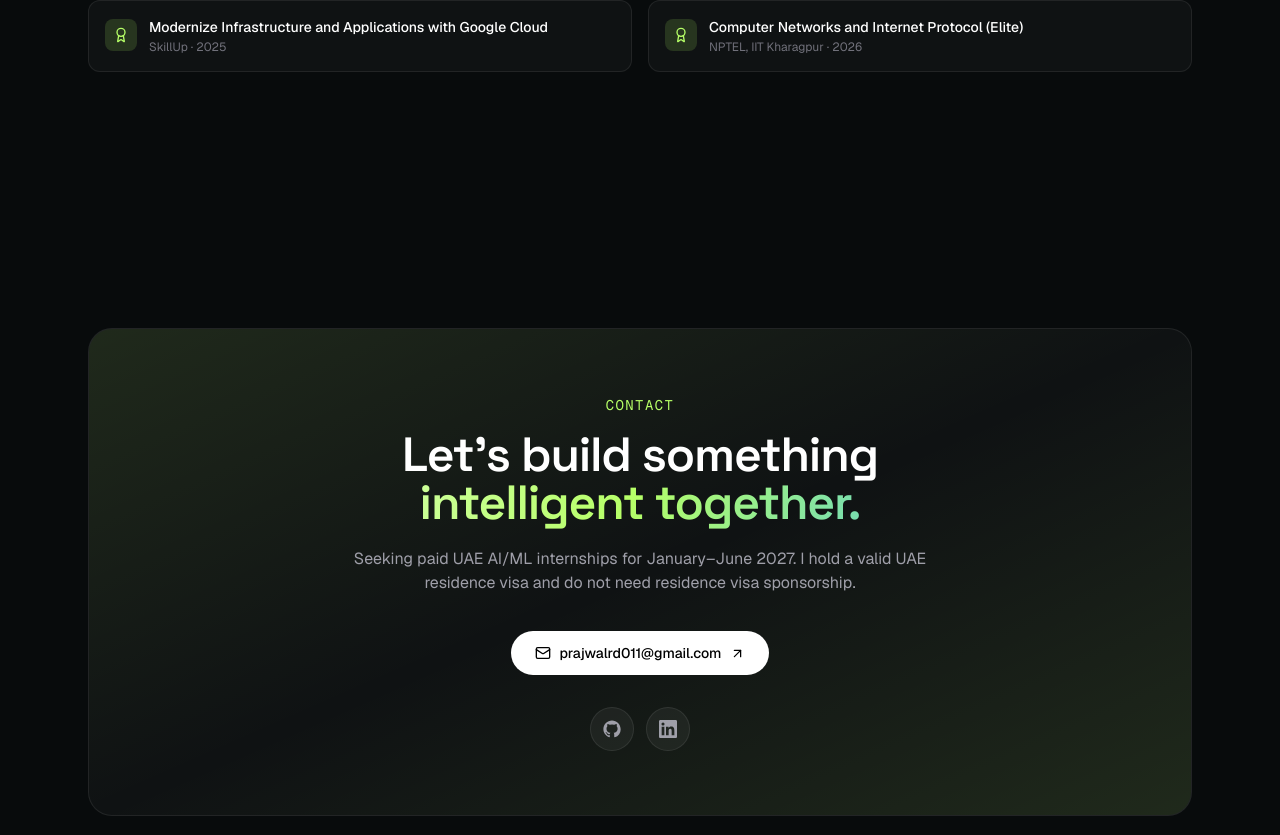
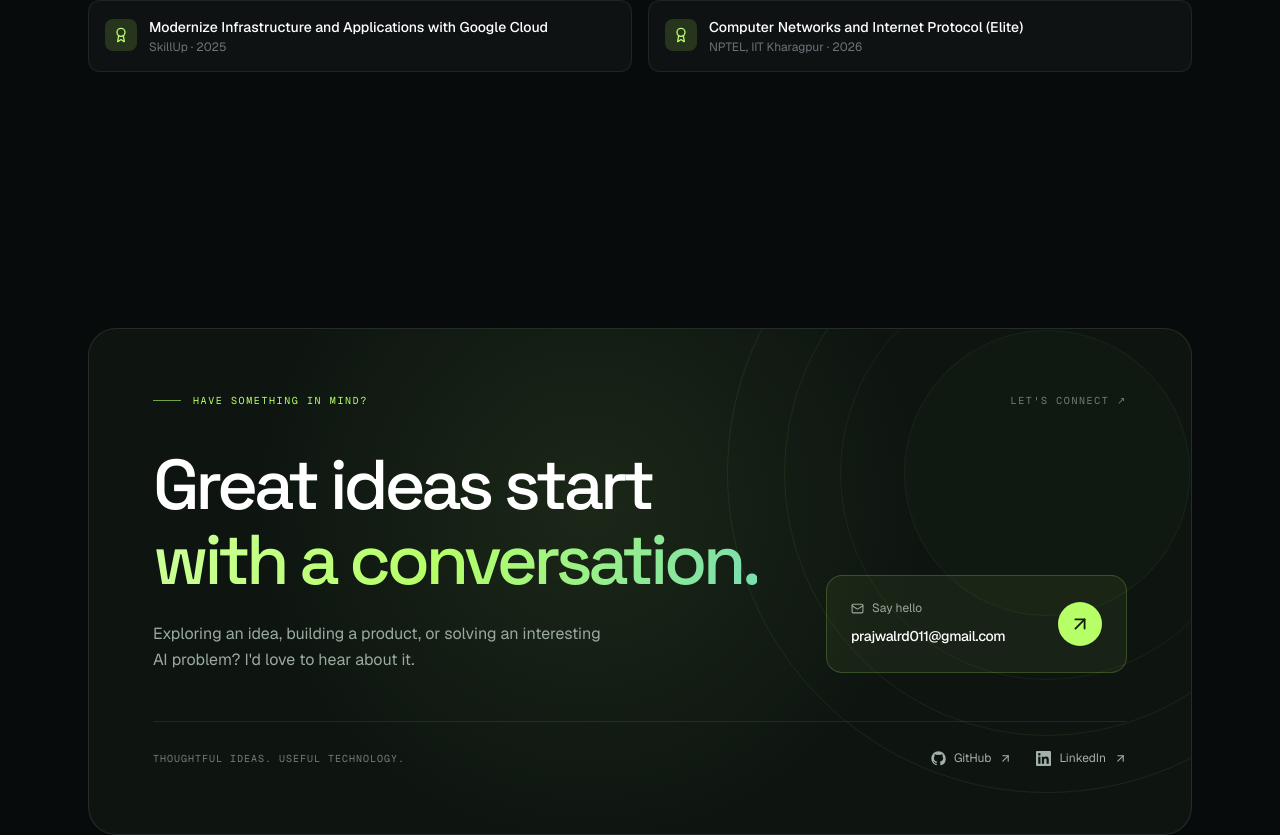
Before and after one commit to Prajwal-Rd-bond/portfolio, a Next.js app: page / in a window 1280 px wide. Shown: the part 4558-5393 px from the top of the page. Built offline with nearby package versions, Linux system fonts and the light colour scheme.

Commit message:
design: polish Contact motion and professional copy

```diff
--- a/src/components/Contact.tsx
+++ b/src/components/Contact.tsx
@@ -1,64 +1,94 @@
 "use client";
 
-import { motion } from "framer-motion";
+import { motion, useMotionTemplate, useMotionValue, useReducedMotion, useSpring } from "framer-motion";
 import { ArrowUpRight, Mail } from "lucide-react";
 import { GithubIcon, LinkedinIcon } from "./icons";
 import Section from "./Section";
 import { profile } from "@/lib/data";
+import type { PointerEvent } from "react";
+
+const ease = [0.22, 1, 0.36, 1] as const;
 
 export default function Contact() {
+  const reduceMotion = useReducedMotion();
+  const pointerX = useMotionValue(500);
+  const pointerY = useMotionValue(180);
+  const glowX = useSpring(pointerX, { stiffness: 100, damping: 28 });
+  const glowY = useSpring(pointerY, { stiffness: 100, damping: 28 });
+  const spotlight = useMotionTemplate`radial-gradient(450px circle at ${glowX}px ${glowY}px, rgba(182,255,103,0.08), transparent 75%)`;
+
+  function moveGlow(event: PointerEvent<HTMLDivElement>) {
+    if (reduceMotion || event.pointerType !== "mouse") return;
+    const bounds = event.currentTarget.getBoundingClientRect();
+    pointerX.set(event.clientX - bounds.left);
+    pointerY.set(event.clientY - bounds.top);
+  }
+
   return (
-    <Section id="contact" className="pb-32">
+    <Section id="contact" className="pb-24 md:pb-32">
       <motion.div
-        initial={{ opacity: 0, y: 30 }}
+        initial={reduceMotion ? false : { opacity: 0, y: 35 }}
         whileInView={{ opacity: 1, y: 0 }}
-        viewport={{ once: true, margin: "-80px" }}
-        transition={{ duration: 0.7, ease: [0.22, 1, 0.36, 1] as const }}
-        className="relative overflow-hidden rounded-3xl card-border bg-white/[0.03] p-10 text-center md:p-16"
+        viewport={{ once: true, amount: 0.25 }}
+        transition={{ duration: 0.9, ease }}
+        onPointerMove={moveGlow}
+        className="relative isolate overflow-hidden rounded-[28px] border border-white/10 bg-[#0e1511] px-7 py-10 sm:p-12 md:p-16"
       >
-        <div className="pointer-events-none absolute inset-0 bg-gradient-to-br from-accent/10 via-transparent to-accent-2/10" />
-        <span className="relative mb-4 inline-block font-mono text-sm tracking-widest text-accent-2 uppercase">
-          Contact
-        </span>
-        <h2 className="relative font-[family-name:var(--font-display)] text-3xl font-semibold tracking-tight text-white sm:text-4xl md:text-5xl">
-          Let&apos;s build something
-          <br />
-          <span className="text-gradient">intelligent together.</span>
-        </h2>
-        <p className="relative mx-auto mt-5 max-w-xl text-zinc-400">
-          Seeking paid UAE AI/ML internships for January–June 2027. I hold a valid UAE residence visa and do not need residence visa sponsorship.
-        </p>
-
-        <div className="relative mt-9 flex flex-wrap items-center justify-center gap-4">
-          <a
-            href={`mailto:${profile.email}`}
-            className="group inline-flex items-center gap-2 rounded-full bg-white px-6 py-3 text-sm font-medium text-black transition-transform hover:scale-105"
-          >
-            <Mail size={16} />
-            {profile.email}
-            <ArrowUpRight size={15} className="transition-transform group-hover:translate-x-0.5 group-hover:-translate-y-0.5" />
-          </a>
+        <motion.div aria-hidden="true" className="pointer-events-none absolute inset-0 -z-10" style={{ background: spotlight }} />
+        <div aria-hidden="true" className="pointer-events-none absolute -right-44 -top-44 -z-10 h-[640px] w-[640px] rounded-full border border-accent/[0.08]">
+          <div className="absolute inset-14 rounded-full border border-accent/[0.07]" />
+          <div className="absolute inset-28 rounded-full border border-accent/[0.06]" />
+          <div className="absolute inset-44 rounded-full border border-accent/[0.05] bg-accent/[0.015]" />
         </div>
 
-        <div className="relative mt-8 flex items-center justify-center gap-3">
-          <a
-            href={profile.github}
-            target="_blank"
-            rel="noreferrer"
-            aria-label="GitHub"
-            className="rounded-full card-border bg-white/5 p-3 text-zinc-400 transition-colors hover:bg-white/10 hover:text-white"
+        <div className="mb-10 flex items-center justify-between gap-4 font-mono text-[10px] tracking-[0.16em] uppercase">
+          <span className="flex items-center gap-3 text-accent"><span aria-hidden="true" className="h-px w-7 bg-accent/60" />Have something in mind?</span>
+          <span aria-hidden="true" className="hidden text-[#6e8175] sm:block">Let&apos;s connect ↗</span>
+        </div>
+
+        <div className="grid gap-10 md:grid-cols-[1.35fr_0.65fr] md:items-end md:gap-12">
+          <div>
+            <h2 className="font-[family-name:var(--font-display)] text-[clamp(2.6rem,5.5vw,4.6rem)] font-medium leading-[1.06] tracking-[-0.06em] text-white">
+              Great ideas start<br />
+              <span className="text-gradient">with a conversation.</span>
+            </h2>
+            <p className="mt-6 max-w-md text-sm leading-relaxed text-[#9aaa9f] sm:text-base">
+              Exploring an idea, building a product, or solving an interesting AI problem? I&apos;d love to hear about it.
+            </p>
+          </div>
+
+          <motion.a
+            href={`mailto:${profile.email}`}
+            whileHover={reduceMotion ? undefined : { y: -5 }}
+            whileTap={reduceMotion ? undefined : { scale: 0.985 }}
+            transition={{ type: "spring", stiffness: 240, damping: 20 }}
+            className="group flex w-full items-center justify-between gap-4 rounded-2xl border border-accent/20 bg-accent/[0.06] p-5 transition-colors duration-300 hover:border-accent/50 hover:bg-accent/[0.1] sm:p-6"
           >
-            <GithubIcon size={18} />
-          </a>
-          <a
-            href={profile.linkedin}
-            target="_blank"
-            rel="noreferrer"
-            aria-label="LinkedIn"
-            className="rounded-full card-border bg-white/5 p-3 text-zinc-400 transition-colors hover:bg-white/10 hover:text-white"
-          >
-            <LinkedinIcon size={18} />
-          </a>
+            <span>
+              <span className="mb-2 flex items-center gap-2 text-xs text-[#9aaa9f]"><Mail size={13} /> Say hello</span>
+              <span className="break-all text-sm font-medium tracking-tight text-white">{profile.email}</span>
+            </span>
+            <span className="relative flex h-11 w-11 shrink-0 items-center justify-center overflow-hidden rounded-full bg-accent text-[#102008]">
+              <ArrowUpRight size={22} className="transition-transform duration-500 ease-out group-hover:-translate-y-9 group-hover:translate-x-9" />
+              <ArrowUpRight aria-hidden="true" size={22} className="absolute -translate-x-9 translate-y-9 transition-transform duration-500 ease-out group-hover:translate-x-0 group-hover:translate-y-0" />
+            </span>
+          </motion.a>
+        </div>
+
+        <div className="mt-12 flex flex-wrap items-center justify-between gap-6 border-t border-white/[0.08] pt-6">
+          <span className="font-mono text-[10px] tracking-[0.1em] text-[#6f8175] uppercase">Thoughtful ideas. Useful technology.</span>
+          <div className="flex items-center gap-6">
+            {[
+              { href: profile.github, label: "GitHub", Icon: GithubIcon },
+              { href: profile.linkedin, label: "LinkedIn", Icon: LinkedinIcon },
+            ].map(({ href, label, Icon }) => (
+              <a key={label} href={href} target="_blank" rel="noreferrer" className="group inline-flex items-center gap-2 py-1 text-xs text-[#a3b1a9] transition-colors duration-300 hover:text-accent">
+                <Icon size={15} />
+                {label}
+                <ArrowUpRight aria-hidden="true" size={13} className="transition-transform duration-300 group-hover:-translate-y-0.5 group-hover:translate-x-0.5" />
+              </a>
+            ))}
+          </div>
         </div>
       </motion.div>
     </Section>
```
